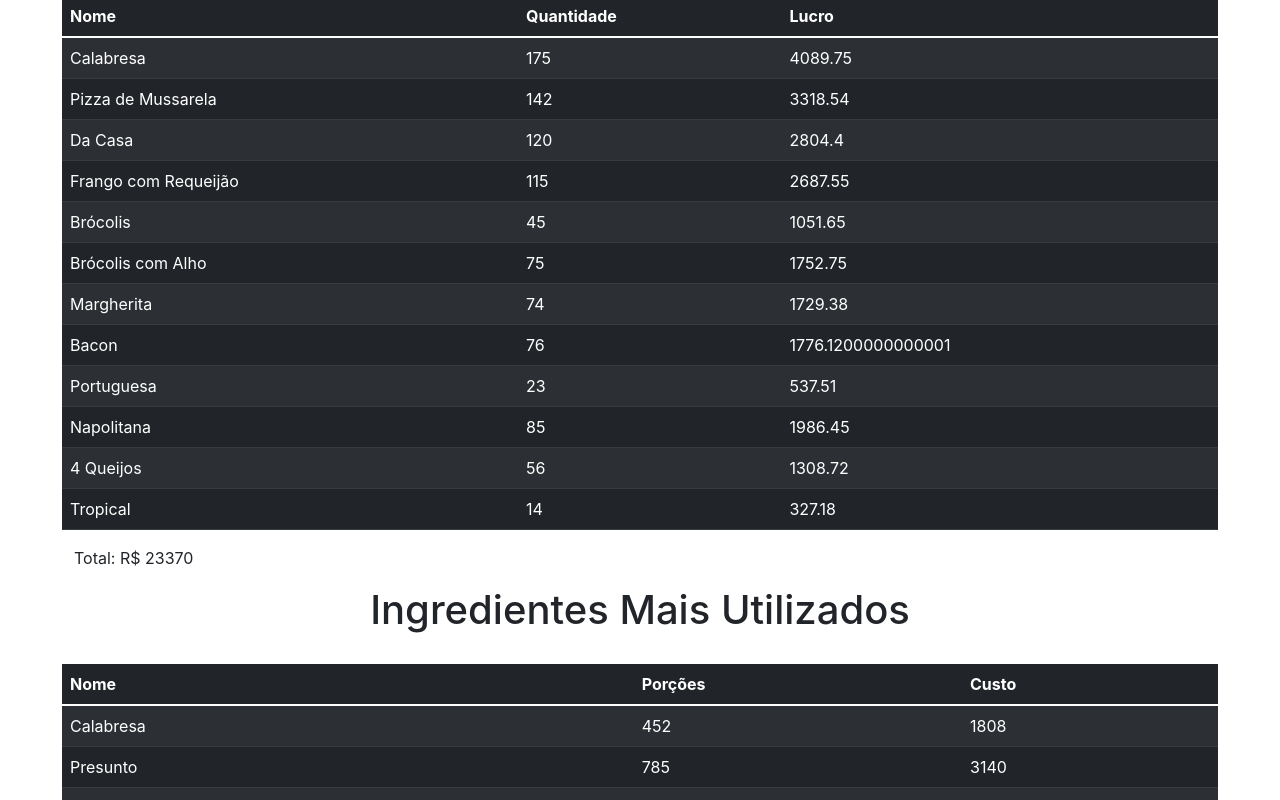
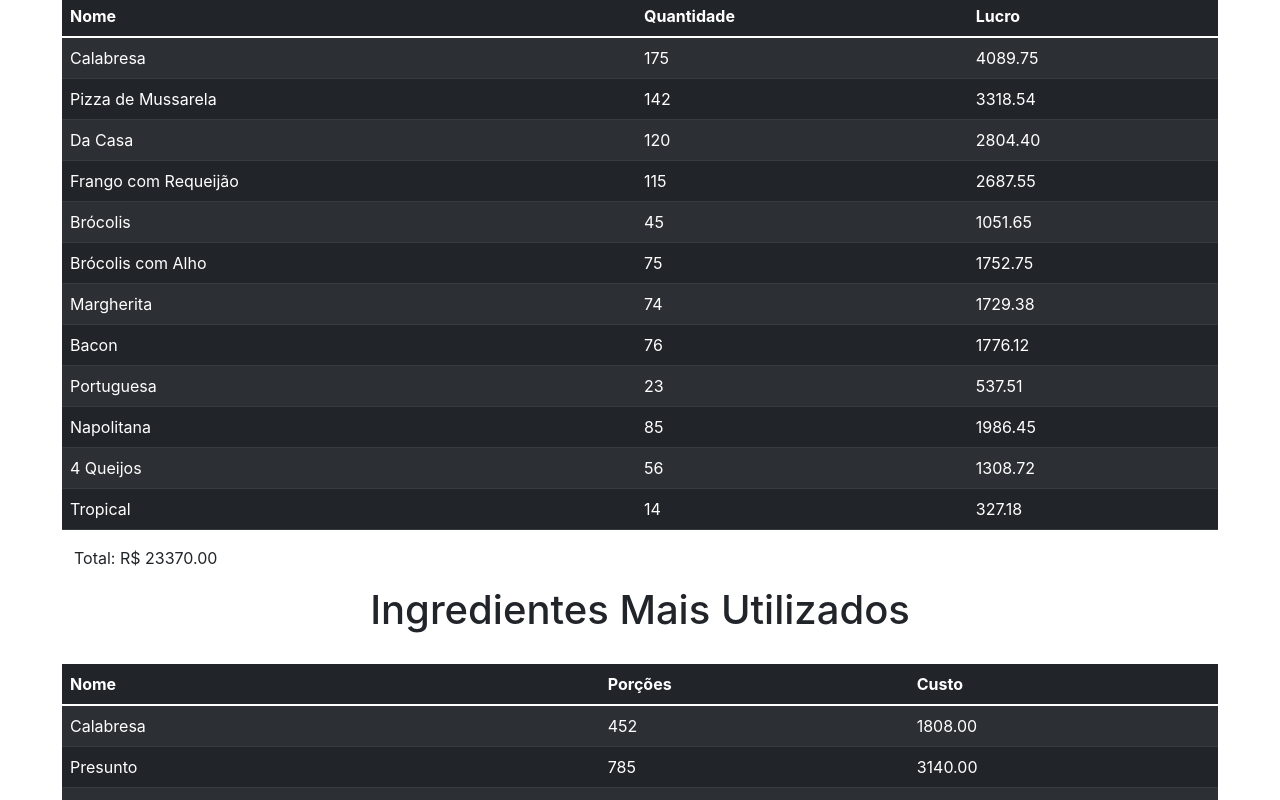
Before and after one commit to dsm-cefet-rj/ti-2022-1-grupo_8, a React (Create React App) app: page /menu-admin in a window 1280 px wide. Shown: the part 220-1020 px from the top of the page. Built offline with nearby package versions, Linux system fonts and the light colour scheme; a web font is replaced by a local one.

Commit message:
Formatação nos floats

```diff
--- a/src/components/Admin/menu-admin.js
+++ b/src/components/Admin/menu-admin.js
@@ -27,7 +27,7 @@ const MenuAdmin = () => {
                                     <tr key={pizza.id}>
                                         <td>{pizza.nome}</td>
                                         <td>{pizza.quant_comprada}</td>
-                                        <td>{pizza.quant_comprada * 23.37}</td>
+                                        <td>{(pizza.quant_comprada * 23.37).toFixed(2) }</td>
                                     </tr>
                                 ))
                             }
@@ -36,7 +36,7 @@ const MenuAdmin = () => {
                     <p>Total: R$ {
                         pizzas.reduce((total, pizza) => {
                             return total + (pizza.quant_comprada * 23.37);
-                        }, 0)
+                        }, 0).toFixed(2)
                     }</p>
                 </div>
 
@@ -58,7 +58,7 @@ const MenuAdmin = () => {
                                     <tr key={ingrediente.id}>
                                         <td>{ingrediente.nome}</td>
                                         <td>{ingrediente.usados}</td>
-                                        <td>{ingrediente.usados * ingrediente.preco}</td>
+                                        <td>{ (ingrediente.usados * ingrediente.preco).toFixed(2) }</td>
                                     </tr>
                                 ))
                             }
@@ -67,7 +67,7 @@ const MenuAdmin = () => {
                     <p>Total: R$ {
                         ingredientes.reduce((total, ingrediente) => {
                             return total + (ingrediente.usados * ingrediente.preco);
-                        }, 0)
+                        }, 0).toFixed(2)
                     }</p>
                 </div>
 
```
